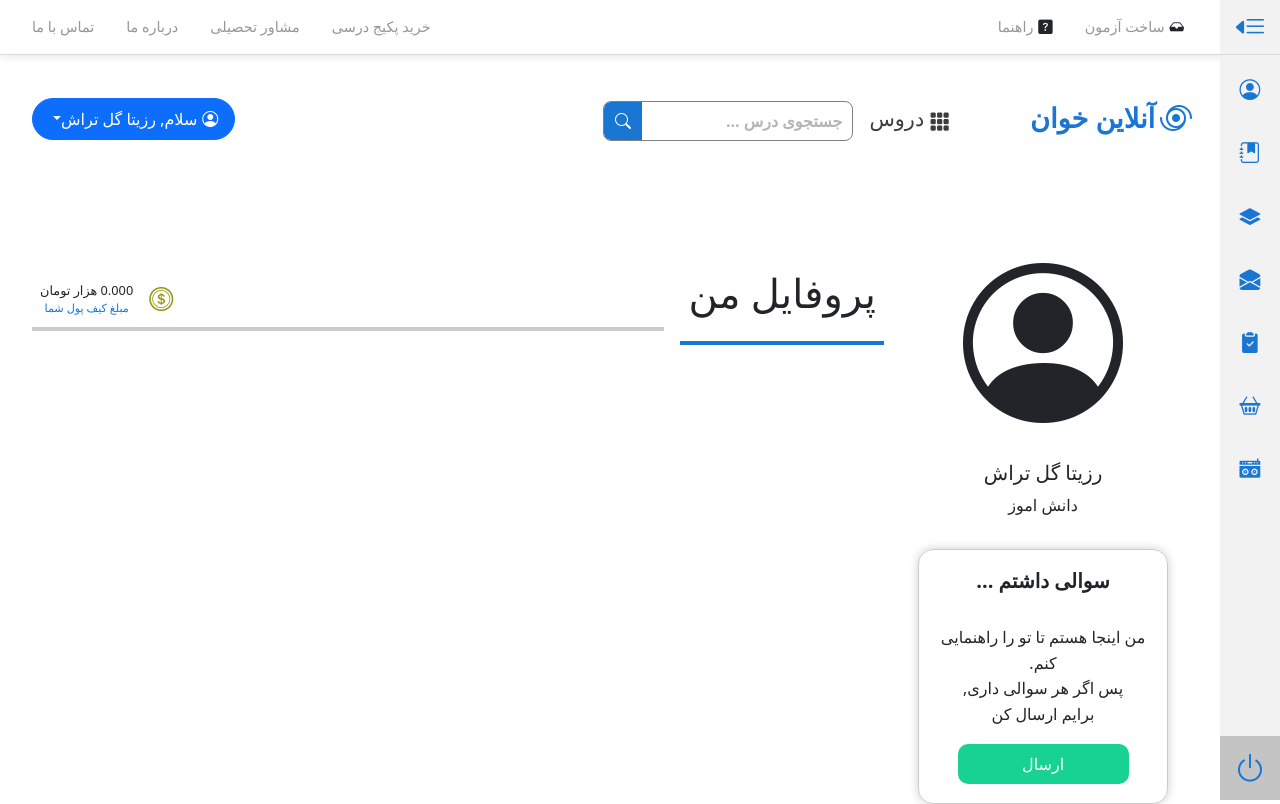
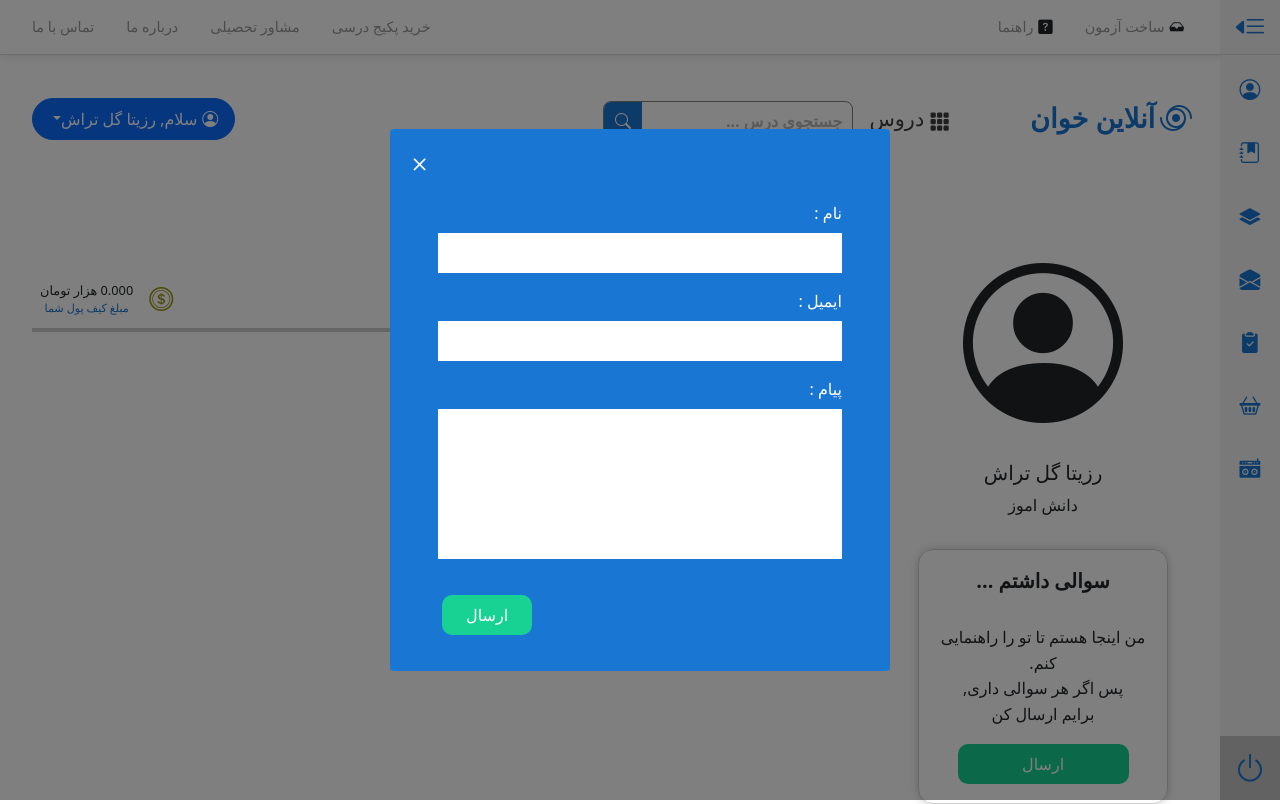
Before and after one commit to fawriid/student-user-panel, a React (Create React App) app: page / in a window 1280 px wide. Both pictures are taken after a click on the button "ارسال". Built offline with nearby package versions, Linux system fonts and the light colour scheme.

Commit message:
modal for sending msg created using bootstrap

```diff
--- a/src/components/shared/Main/MainContent.js
+++ b/src/components/shared/Main/MainContent.js
@@ -9,7 +9,7 @@ const MainContent = () => {
                 <div className={styles.wrapper}>
                     <div className={styles.hero}>
                         <h3>
-                            <i class="bi bi-tropical-storm"></i>
+                            <i className="bi bi-tropical-storm"></i>
                             آنلاین خوان
                         </h3>
                         <div className={styles.lessons}>
@@ -18,7 +18,7 @@ const MainContent = () => {
                                     className={styles.lessonsShow}
                                     data-bs-toggle="dropdown"
                                 >
-                                    <i class="bi bi-grid-3x3-gap-fill"></i>
+                                    <i className="bi bi-grid-3x3-gap-fill"></i>
                                     دروس
                                 </a>
 
@@ -63,7 +63,7 @@ const MainContent = () => {
                             </div>
                             <div className={styles.searchField}>
                                 <input type="text" placeholder="جستجوی درس ..." />
-                                <i class="bi bi-search"></i>
+                                <i className="bi bi-search"></i>
                             </div>
                         </div>
                         <div className={styles.user}>
@@ -104,7 +104,7 @@ const MainContent = () => {
                     </div>
                     <div className={styles.myProfile}>
                         <div className={styles.rightSection}>
-                            <i class="bi bi-person-circle"></i>
+                            <i className="bi bi-person-circle"></i>
                             <div className={styles.info}>
                                 <h5>رزیتا گل تراش</h5>
                                 <span>دانش اموز</span>
@@ -116,7 +116,95 @@ const MainContent = () => {
                                     پس اگر هر سوالی داری,
                                     <br /> برایم ارسال کن
                                 </p>
-                                <button className={styles.button}>ارسال</button>
+                                <button
+                                    className={styles.button}
+                                    data-bs-toggle="modal"
+                                    data-bs-target="#sendQuestion"
+                                >
+                                    ارسال
+                                </button>
+                                {/*  */}
+                                <div className="modal fade" id="sendQuestion">
+                                    <div className="modal-dialog modal-dialog-centered">
+                                        <div
+                                            className="modal-content"
+                                            style={{ border: "none" }}
+                                        >
+                                            <div
+                                                className="modal-header"
+                                                style={{
+                                                    backgroundColor: "#1976d2",
+                                                    border: "none",
+                                                    paddingBottom: '0'
+                                                }}
+                                            >
+                                                <button
+                                                    // className="btn-close btn-light text-white"
+                                                    data-bs-dismiss="modal"
+                                                    style={{
+                                                        fontSize: "1rem",
+                                                        backgroundColor: "transparent",
+                                                        color: "#fff",
+                                                        outline: "none",
+                                                        border: "none",
+                                                        marginRight:'auto'
+                                                    }}
+                                                >
+                                                    <i
+                                                        className="bi bi-x"
+                                                        style={{
+                                                            color: "#fff",
+                                                            fontSize: "1.7rem",
+                                                        }}
+                                                    ></i>
+                                                </button>
+                                            </div>
+                                            <div
+                                                className={`${styles.questionModal} modal-body`}
+                                            >
+                                                <form>
+                                                    <div>
+                                                        <lebel htmlFor="sendQuestionName">
+                                                            نام :
+                                                        </lebel>
+                                                        <input
+                                                            type="text"
+                                                            id="sendQuestionName"
+                                                        />
+                                                    </div>
+                                                    <div>
+                                                        <lebel htmlFor="sendQuestionEmail">
+                                                            ایمیل :
+                                                        </lebel>
+                                                        <input
+                                                            type="email"
+                                                            id="sendQuestionEmail"
+                                                        />
+                                                    </div>
+                                                    <div>
+                                                        <lebel htmlFor="sendQuestionMsg">
+                                                            پیام :
+                                                        </lebel>
+                                                        <textarea
+                                                            type="textarea"
+                                                            id="sendQuestionMsg"
+                                                        />
+                                                    </div>
+                                                </form>
+                                            </div>
+                                            <div
+                                                className={`modal-footer ${styles.questionModalFooter} `}
+                                                style={{
+                                                    border: "none",
+                                                    padding: "0 3rem 2rem",
+                                                }}
+                                            >
+                                                <button>ارسال</button>
+                                            </div>
+                                        </div>
+                                    </div>
+                                </div>
+                                {/*  */}
                             </div>
                         </div>
                         <div className={styles.leftSection}>
@@ -130,7 +218,7 @@ const MainContent = () => {
                                             <p>0.000 هزار تومان</p>
                                             <span>مبلغ کیف پول شما</span>
                                         </div>
-                                        <i class="bi bi-coin"></i>
+                                        <i className="bi bi-coin"></i>
                                     </div>
                                 </div>
                             </div>
--- a/src/components/shared/Main/MainContent.module.css
+++ b/src/components/shared/Main/MainContent.module.css
@@ -184,6 +184,67 @@
     box-shadow: 0 2px 5px rgba(0, 0, 0, 0.2);
     transform: translateY(-2px);
 }
+
+/* modall bootstrap */
+.questionModal{
+    background-color: #1976d2;
+    position: relative;
+}
+.questionModalFooter{
+    border: none;
+    background-color: #1976d2;
+    padding: 0 4rem;
+    padding-bottom:1rem;
+}
+.questionModalFooter button{
+    color: #fff;
+    border-radius: 10px;
+    padding: 0.5rem 1.5rem;
+    outline: none;
+    border: none;
+    cursor: pointer;
+    background-color: #17d292;
+    transition: all 150ms linear;
+}
+.questionModalFooter button:hover{
+    box-shadow: 0 2px 5px rgba(0, 0, 0, 0.2);
+    transform: translateY(-2px);
+}
+
+.questionModal form{
+    text-align: right;
+    padding: 0 2rem;
+}
+.questionModal form > div{
+    display: flex;
+    flex-direction: column;
+    color: #fff;
+    margin: 1rem 0;
+}
+.questionModal form > div:first-child{
+    margin-top: 0;
+}
+.questionModal form > div :last-child{
+    margin-top: .5rem;
+}
+.questionModal form > div input {
+    padding: .5rem;
+    height: 40px;
+    outline: none;
+    border: none;
+}
+.questionModal textarea{
+    resize: none;
+    height: 150px;
+    padding: .5rem;
+    outline: none;
+    border: none;
+}
+
+
+
+
+
 /* left profile section */
 .leftSection {
     margin-top: 3rem;
@@ -209,7 +270,7 @@
     text-align: left;
     border-bottom: 4px solid #ccc;
     flex-grow:1 ;
-    padding-bottom: .65rem;
+    padding-bottom: .7rem;
 }
 .priceSection > div{
     display: flex;
--- a/src/components/shared/Right side menu/RigthSideMenu.js
+++ b/src/components/shared/Right side menu/RigthSideMenu.js
@@ -29,7 +29,7 @@ const RigthSideMenu = () => {
                     </li>
                     <li>
                         <a  href='#'>
-                            <i class="bi bi-person-circle"></i>
+                            <i className="bi bi-person-circle"></i>
                         </a>
                         <span className={styles.description}>
                             <span className={styles.descriptionInside}>پروفایل</span>
@@ -37,7 +37,7 @@ const RigthSideMenu = () => {
                     </li>
                     <li>
                         <a  href='#'>
-                            <i class="bi bi-journal-bookmark-fill"></i>
+                            <i className="bi bi-journal-bookmark-fill"></i>
                         </a>
                         <span className={styles.description}>
                             <span className={styles.descriptionInside}>درس </span>
@@ -45,7 +45,7 @@ const RigthSideMenu = () => {
                     </li>
                     <li>
                         <a  href='#'>
-                            <i class="bi bi-layers-fill"></i>
+                            <i className="bi bi-layers-fill"></i>
                         </a>
                         <span className={styles.description}>
                             <span className={styles.descriptionInside}>پکیج دروس</span>
@@ -53,7 +53,7 @@ const RigthSideMenu = () => {
                     </li>
                     <li>
                         <a  href='#'>
-                            <i class="bi bi-envelope-open-fill"></i>
+                            <i className="bi bi-envelope-open-fill"></i>
                         </a>
                         <span className={styles.description}>
                             <span className={styles.descriptionInside}>آزمون</span>
@@ -61,7 +61,7 @@ const RigthSideMenu = () => {
                     </li>
                     <li>
                         <a  href='#'>
-                            <i class="bi bi-clipboard2-check-fill"></i>
+                            <i className="bi bi-clipboard2-check-fill"></i>
                         </a>
                         <span className={styles.description}>
                             <span className={styles.descriptionInside}>برنامه هفتگی</span>
@@ -69,7 +69,7 @@ const RigthSideMenu = () => {
                     </li>
                     <li>
                         <a  href='#'>
-                            <i class="bi bi-basket2"></i>
+                            <i className="bi bi-basket2"></i>
                         </a>
                         <span className={styles.description}>
                             <span className={styles.descriptionInside}>پرداخت ها</span>
@@ -77,15 +77,15 @@ const RigthSideMenu = () => {
                     </li>
                     <li>
                         <a  href='#'>
-                            <i class="bi bi-boombox-fill"></i>
+                            <i className="bi bi-boombox-fill"></i>
                         </a>
                         <span className={styles.description}>
                             <span className={styles.descriptionInside}>مشاور</span>
                         </span>
                     </li>
                     <li>
-                        <a  href='#'>
-                            <i class="bi bi-power"></i>
+                        <a href='#'>
+                            <i className="bi bi-power"></i>
                         </a>
                     </li>
                 </ul>
```
